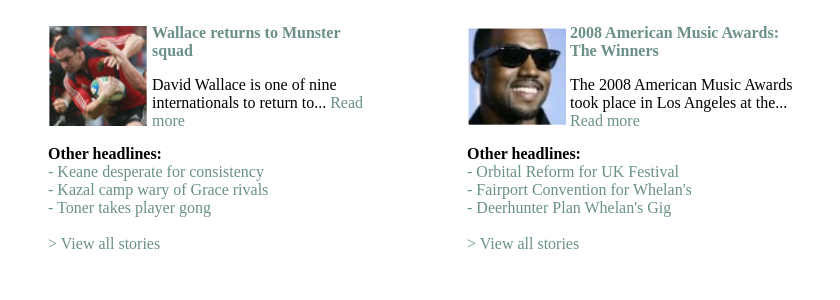
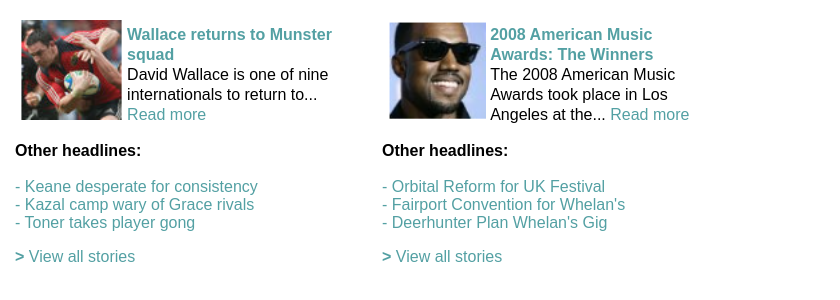
Before and after one commit to MatthewEnnis/WebDevelopment1, a plain HTML site: page Week04/website/site.html in a window 1280 px wide. Shown: the whole page, without its empty margins (0-840 px from the left). Drawn offline with Linux system fonts and the light colour scheme.

Commit message:
Week 4 finished

```diff
--- a/Week04/website/site.html
+++ b/Week04/website/site.html
@@ -1,48 +1,54 @@
 <!DOCTYPE html>
 <html lang="en">
 	<head>
-		<title>Lab 4 Form</title>
+		<title>Lab 4 Website</title>
 		<link rel="stylesheet" href="style.css">
 		<meta charset="UTF-8" />
 	</head>
 	<body>
-		<div>
+		<table>
+			<tr>
+				<td class="main">
 				<figure>
-				<img src="images/2.png" alt="David Wallace" />
+					<img src="images/2.png" alt="David Wallace" class="articlepic" />
 					<figcaption>
 						<p class="captionhead">Wallace returns to Munster squad</p>
 						David Wallace is one of nine internationals to return to...
-					<span class="blue">Read more</span>
+						<a href="?">Read more</a>
 					</figcaption>
 				</figure>
-			<figure id="kanye">
-				<img src="images/1.png" alt="Kanye West" />
+				</td>
+				<td class="main">
+				<figure>
+					<img src="images/1.png" alt="Kanye West" class="articlepic"/>
 					<figcaption>
 						<p class="captionhead">2008 American Music Awards: The Winners</p>
 						The 2008 American Music Awards took place in Los Angeles at the...
-					<span class="blue">Read more</span>
+						<a href="?">Read more</span>
 					</figcaption>
 				</figure>
-		</div>
-		<div>
-			<div class="related">
-				<span class="headlines">Other headlines:</span><br />
-				<span class="blue">
+				</td>
+			</tr>
+			<tr>
+				<td class="related">
+					<span class="headlines">Other headlines:</span><br /><br />
+					<a href="?">
 						- Keane desperate for consistency<br />
 						- Kazal camp wary of Grace rivals<br />
-					- Toner takes player gong<br /><br />
-					> View all stories
+						- Toner takes player gong<br />
+						<p class="viewmore">> View all stories</p>
 					</span>
-			</div>
-			<div class="related">
-				<span class="headlines">Other headlines:</span><br />
-				<span class="blue">
+				</td>
+				<td class="related">
+					<span class="headlines">Other headlines:</span><br /><br />
+					<a href="?">
 						- Orbital Reform for UK Festival<br />
 						- Fairport Convention for Whelan's<br />
-					- Deerhunter Plan Whelan's Gig<br /><br />
-					> View all stories
+						- Deerhunter Plan Whelan's Gig<br />
+						<p class="viewmore">> View all stories</p>
 					</span>
-			</div>
-		</div>
+				</td>
+			</tr>
+		</table>
 	</body>
 </html>
--- a/Week04/website/style.css
+++ b/Week04/website/style.css
@@ -1,40 +1,56 @@
 body {
-	font-family: "Times New Roman";
+	font-family: "Arial";
 }
 
 figure {
-	display:inline;
-	left:100px;
-}
-
-img {
-	display:inline;
-	height:100px;
-	width:100px;
+	margin: 0px;
 }
 
 figcaption {
 	display:inline-block;
-	width:230px;
-	height:100px
+	width:210px;
+	height:100px;
+	line-height: 20px;
+	margin: auto;
+}
+
+.main {
+	width:345px;
+	padding:10px;
+}
+
+.articlepic {
+	display:inline;
+	height:100px;
+	margin: auto;
 }
 
 .captionhead {
-	color:#6B9089;
+	color:#53A0A3;
 	font-weight: bold;
+	margin:0px;
 }
 
-.blue {
-	color:#6B9089;
+a {
+	color:#53A0A3;
+	text-decoration: none;
 }
 
 .related {
-	display:inline-block;
-	width:375px;
-	padding-top:15px;
-	padding-left:40px;
+	height:100px;
+	padding:5px;
+	line-height:18px;
 }
 
 .headlines {
 	font-weight:bold;
+	padding-bottom:0px;
 }
+
+.viewmore:first-letter {
+	font-weight: bold;
+}
+
+#templatepic {
+	width: 700px;
+}
```
Lines whose indentation alone changed are shown as unchanged.
